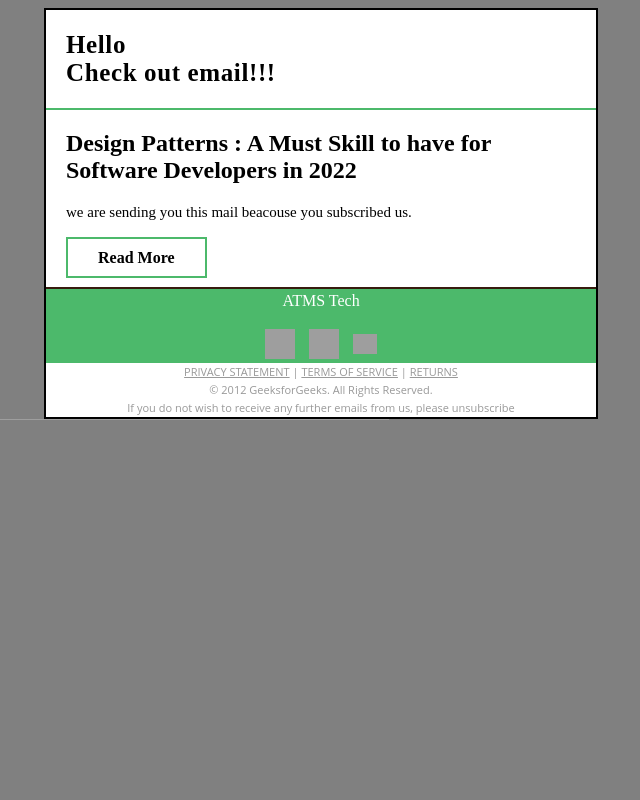
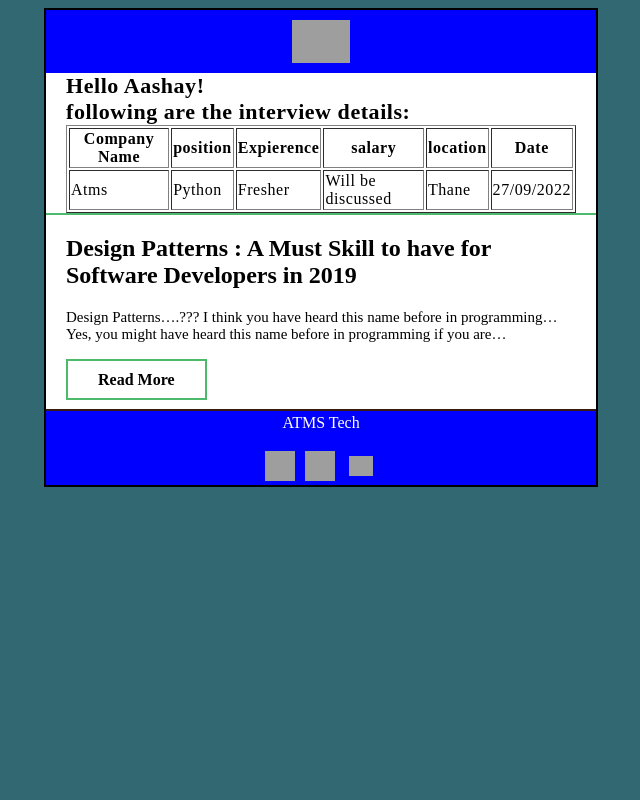
Before and after one commit to Pranay1799/email-authentication-system, a Django app: page / in a window 1280 px wide. Shown: the whole page, without its empty margins (319-959 px from the left). Run offline with Django 4.2, Linux system fonts and the light colour scheme; grey boxes are pictures that could not be loaded.

Commit message:
changes done

```diff
--- a/emailapp/templates/emailtemplate.html
+++ b/emailapp/templates/emailtemplate.html
@@ -1,6 +1,6 @@
 <!-- Complete Email template -->
 
-<body style="background-color:grey">
+<body style="background-color:#326872">
 	<table align="center" border="0" cellpadding="0" cellspacing="0"
 		width="550" bgcolor="white" style="border:2px solid black">
 		<tbody>
@@ -9,23 +9,59 @@
 					<table align="center" border="0" cellpadding="0"
 						cellspacing="0" class="col-550" width="550">
 						<tbody>
+							<tr>
+								<td align="center" style="background-color:blue;
+										height: 10px;">
 
+									<a href="#" style="text-decoration: none;">
+										<p style="color:black;
+												font-weight:bold;">
+												<img style="height: 43px; margin-top: 10px; margin-bottom: 10px; color: black;" src="https://poshcarcare.com/wp-content/uploads/2015/10/Task_Attachment..png" >
+
+
+										</p>
+									</a>
+								</td>
+							</tr>
 						</tbody>
 					</table>
 				</td>
 			</tr>
-			<tr style="height: 100px;">
-				<td style="border: none;
+			<tr style="height: 0px;">
+				<td align="left" style="border: none;
 						border-bottom: 2px solid #4cb96b;
 						padding-right: 20px;padding-left:20px">
 
-					<p style="font-weight: bolder;font-size: 25px;
+					<p style="font-weight: bolder;font-size: 22px;
 							letter-spacing: 0.025em;
 							color:black;">
-						Hello {{username}}
-						<br> Check out email!!!
-					</p>
+						Hello Aashay!
+						<br>
+						following are the interview details:
+
+			<table border="1px"  width="100%">
+				<tr>
+					<th>Company Name</th>
+					<th>position</th>
+					<th>Expierence</th>
+					<th>salary</th>
+					<th>location</th>
+					<th>Date</th>
+				</tr>
+				<tr>
+					<td>Atms</td>
+					<td>Python</td>
+					<td>Fresher</td>
+					<td>Will be discussed</td>
+					<td>Thane</td>
+					<td>27/09/2022</td>
+				</tr>
+			</table>
+
+
+							</p>
 				</td>
+
 			</tr>
 
 			<tr style="display: inline-block;">
@@ -38,14 +74,16 @@
 					<h2 style="text-align: left;
 							align-items: center;">
 						Design Patterns : A Must Skill to
-					have for Software Developers in 2022
+					have for Software Developers in 2019
 				</h2>
 					<p class="data"
 					style="text-align: justify-all;
 							align-items: center;
 							font-size: 15px;
 							padding-bottom: 12px;">
-						we are sending you this mail beacouse you subscribed us.
+						Design Patterns….??? I think you have heard this name
+					before in programming… Yes, you might have heard
+					this name before in programming if you are…
 					</p>
 					<p>
 						<a href=
@@ -61,7 +99,7 @@
 				</td>
 			</tr>
 			<tr style="border: none;
-			background-color: #4cb96b;
+			background-color: blue;
 			height: 40px;
 			color:white;
 			padding-bottom: 20px;
@@ -75,7 +113,7 @@
 	<a href="#"
 	style="border:none;
 		text-decoration: none;
-		padding: 5px;">
+		padding: 1px;">
 
 	<img height="30"
 	src=
@@ -106,51 +144,5 @@
 		style="position: relative;
 			padding-bottom: 5px;" />
 	</a>
-</td>
-</tr>
-<tr>
-<td style="font-family:'Open Sans', Arial, sans-serif;
-		font-size:11px; line-height:18px;
-		color:#999999;"
-	valign="top"
-	align="center">
-<a href="#"
-target="_blank"
-style="color:#999999;
-		text-decoration:underline;">PRIVACY STATEMENT</a>
-		| <a href="#" target="_blank"
-		style="color:#999999; text-decoration:underline;">TERMS OF SERVICE</a>
-		| <a href="#"
-		target="_blank"
-		style="color:#999999; text-decoration:underline;">RETURNS</a><br>
-				© 2012 GeeksforGeeks. All Rights Reserved.<br>
-				If you do not wish to receive any further
-				emails from us, please
-				<a href="#"
-				target="_blank"
-				style="text-decoration:none;
-						color:#999999;">unsubscribe</a>
-			</td>
-			</tr>
-			</tbody></table></td>
-		</tr>
-		<tr>
-		<td class="em_hide"
-		style="line-height:1px;
-				min-width:700px;
-				background-color:#ffffff;">
-			<img alt=""
-			src="images/spacer.gif"
-			style="max-height:1px;
-			min-height:1px;
-			display:block;
-			width:700px;
-			min-width:700px;"
-			width="700"
-			border="0"
-			height="1">
-			</td>
-		</tr>
-		</tbody>
-	</table>
+
 </body>
```
